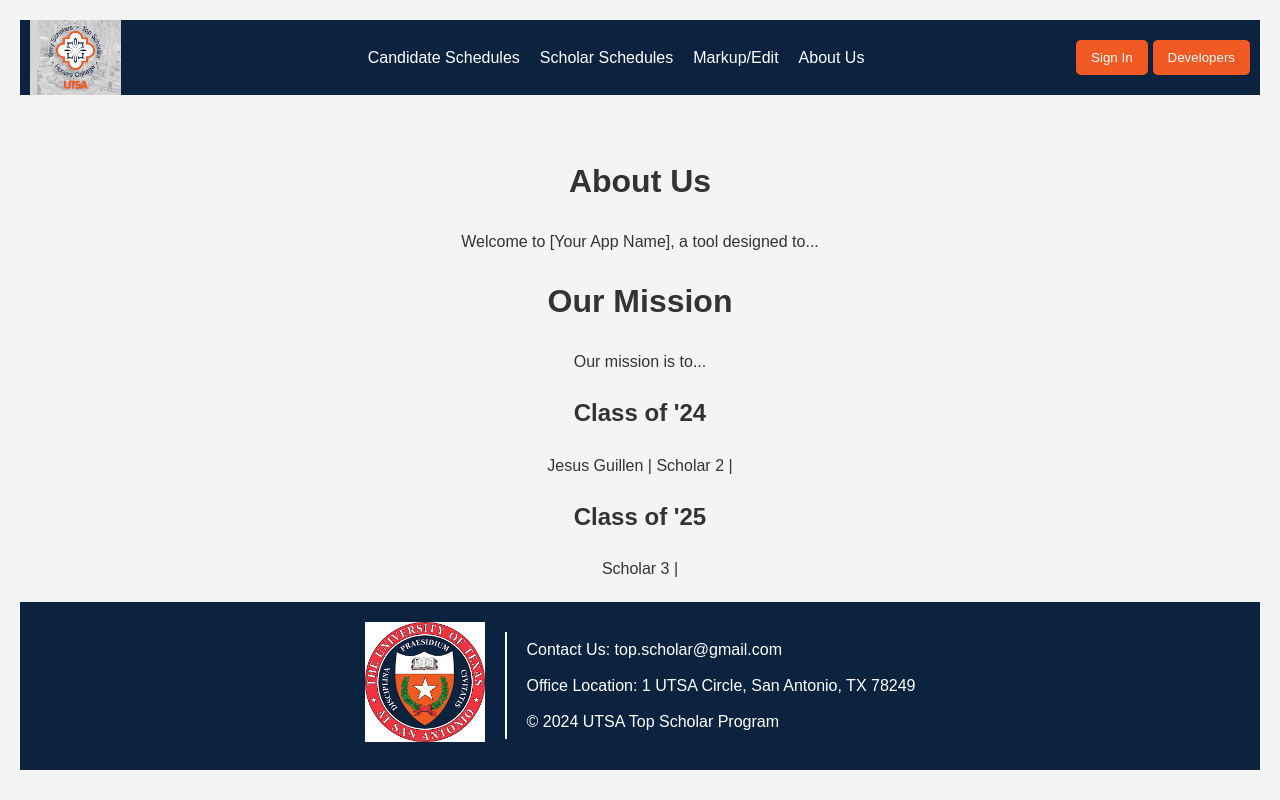
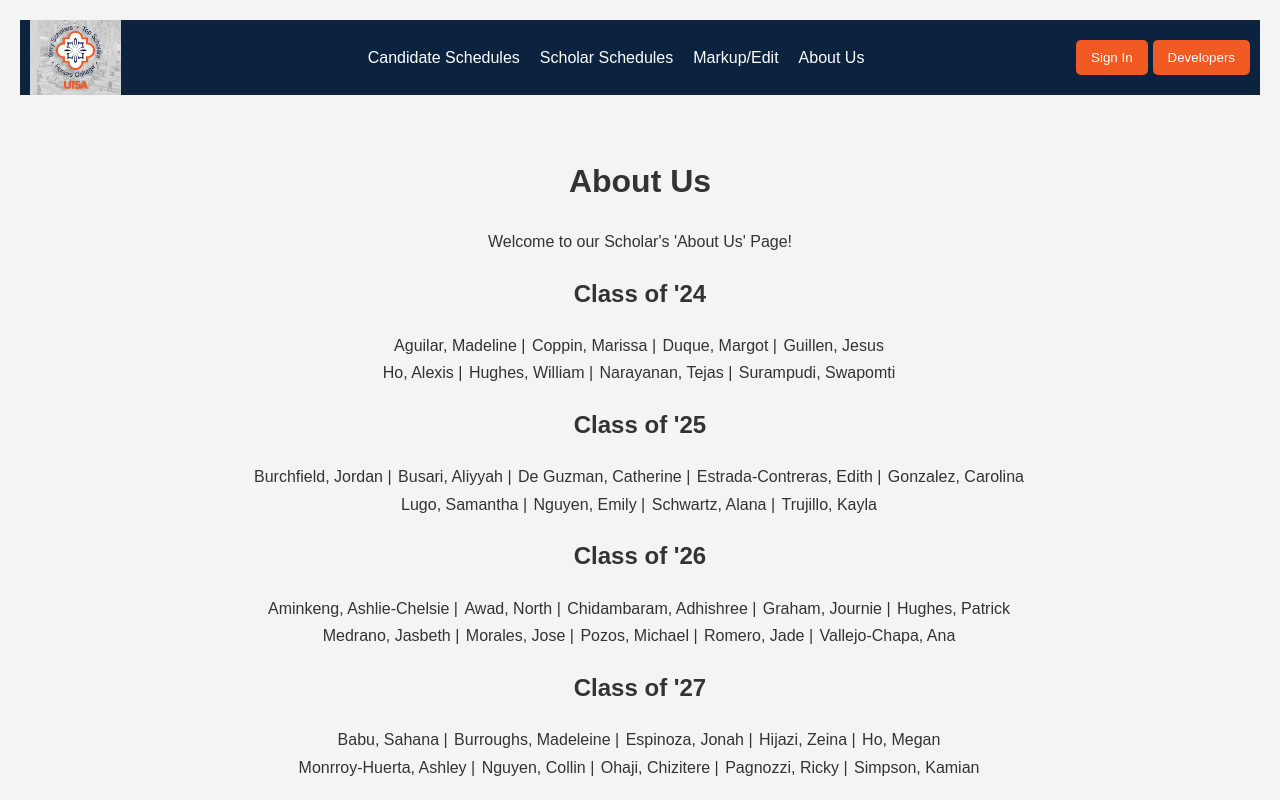
Before and after one commit to jesus-guillen02/test-scheduling, a React (Create React App) app: page /about in a window 1280 px wide. Shown: the top 800 px of the page. Built offline with nearby package versions, Linux system fonts and the light colour scheme; no server answers.

Commit message:
Changes to the About Us

```diff
--- a/src/pages/AboutUs.css
+++ b/src/pages/AboutUs.css
@@ -2,5 +2,10 @@
     padding: 20px;
     text-align: center;
   }
-
-  /* Style this page to provide information about your team and application */
+.scholar-line {
+    margin-bottom: 2px; /* Space between the two lines */
+  }
+.scholar-link {
+    margin-right: 2px;
+    white-space: nowrap;
+  }
--- a/src/pages/AboutUs.js
+++ b/src/pages/AboutUs.js
@@ -4,32 +4,52 @@ import './AboutUs.css';
 
 function AboutUs() {
   const scholarsByYear = {
-    '2024': [{ name: 'Jesus Guillen', id: '1' }, { name: ' Scholar 2', id: '2' }],
-    '2025': [{ name: 'Scholar 3', id: '3' }],
+    '2024': [{ name: 'Aguilar, Madeline', id: '1' }, { name: ' Coppin, Marissa', id: '2' }, { name: ' Duque, Margot', id: '3' }, { name: ' Guillen, Jesus', id: '4' }, { name: ' Ho, Alexis', id: '5' } ,{ name: ' Hughes, William', id: '6' }, { name: ' Narayanan, Tejas', id: '7' }, { name: ' Surampudi, Swapomti', id: '8' }],
+    '2025': [{ name: 'Burchfield, Jordan', id: '9' }, { name: ' Busari, Aliyyah', id: '10' }, { name: ' De Guzman, Catherine', id: '11' }, { name: ' Estrada-Contreras, Edith', id: '12' }, { name: ' Gonzalez, Carolina', id: '13' }, { name: ' Lugo, Samantha', id: '14' }, { name: ' Nguyen, Emily', id: '15' }, { name: ' Schwartz, Alana', id: '16' }, { name: ' Trujillo, Kayla', id: '17' }],
+    '2026': [{ name: 'Aminkeng, Ashlie-Chelsie', id: '18' }, { name: ' Awad, North', id: '19' }, { name: ' Chidambaram, Adhishree', id: '20' }, { name: ' Graham, Journie', id: '21' }, { name: ' Hughes, Patrick', id: '22' }, { name: ' Medrano, Jasbeth', id: '23' }, { name: ' Morales, Jose', id: '24' }, { name: ' Pozos, Michael', id: '25' }, { name: ' Romero, Jade', id: '26' }, { name: ' Vallejo-Chapa, Ana', id: '27' }],
+    '2027': [{ name: 'Babu, Sahana', id: '28' }, { name: ' Burroughs, Madeleine', id: '29' }, { name: ' Espinoza, Jonah', id: '30' }, { name: ' Hijazi, Zeina', id: '31' }, { name: ' Ho, Megan', id: '32' }, { name: ' Monrroy-Huerta, Ashley', id: '33' }, { name: ' Nguyen, Collin', id: '34' }, { name: ' Ohaji, Chizitere', id: '35' }, { name: ' Pagnozzi, Ricky', id: '36' }, { name: ' Simpson, Kamian', id: '37' }],
     // More scholars grouped by year...
   };
 
-  const renderScholars = (year) => (
-    <div>
-      <h2>Class of '{year.substring(2)}</h2>
-      <div>
-        {scholarsByYear[year].map(scholar => (
-          <Link key={scholar.id} to={`/scholar/${scholar.id}`}>
-            {scholar.name} |
+  const renderScholars = (year) => {
+    const totalScholars = scholarsByYear[year].length;
+    // Define the split point, more on the top line
+    const splitPoint = Math.ceil(totalScholars * 0.5); // Adjust the ratio as needed
+
+    const topLineScholars = scholarsByYear[year].slice(0, splitPoint);
+    const bottomLineScholars = scholarsByYear[year].slice(splitPoint);
+
+    const renderLine = (scholars) => (
+      <div className="scholar-line">
+        {scholars.map((scholar, index) => (
+          <Link key={scholar.id} to={`/scholar/${scholar.id}`} className="scholar-link">
+            {scholar.name}{index < scholars.length - 1 ? ' | ' : ''}
           </Link>
         ))}
       </div>
-    </div>
-  );
+    );
+
+    return (
+      <div>
+        <h2>Class of '{year.substring(2)}</h2>
+        {renderLine(topLineScholars)}
+        {renderLine(bottomLineScholars)}
+      </div>
+    );
+  };
+
+
 
   return (
     <div className="aboutUs">
       <h1>About Us</h1>
-      <p>Welcome to [Your App Name], a tool designed to...</p>
+      <p>Welcome to our Scholar's 'About Us' Page!</p>
+      {Object.keys(scholarsByYear).map(year => renderScholars(year))}
       <h1>Our Mission</h1>
-      <p>Our mission is to...</p>
+      <p>The Top Scholar Program and the UTSA Honors College provide a unique educational experience for academically talented students. Our students join our community from across Texas, the United States, and all over the world. They are diverse in thought and share a commitment to excellence. The Honors College is open to students from all academic disciplines and currently has 2,000+ students. We welcome students from all backgrounds into our community. Through our curriculum, special programs, and academic counseling, we help students reimagine their horizons so that they exceed their own expectations. We believe that students succeed when they are well-rounded, and our curriculum lets them customize their learning inside and outside of the classroom in six areas: Service, Professional Development, Intellectual Achievement and Research, Cultural Exploration, Engaged Living, and Skill Development (S.P.I.C.E.S.).
+      By making Honors a place where knowledge comes alive to solve problems, we develop talented, committed students who will contribute to the intellectual, economic, and social capital of San Antonio and the State of Texas. The experiences that the Honors College creates yield jobs, a robust and multigenerational landscape of leaders, and broader political and civic participation. As much as we coach students toward academic and career success, our ethos stresses that students are honorable, equitable, resilient, benevolent, and supportive (H.E.R.B.S.).
+      In this section of our site, you’ll meet our staff and our community partners and learn about what we stand for as an Honors Community.</p>
       {/* Static content */}
-      {Object.keys(scholarsByYear).map(year => renderScholars(year))}
       {/* Social media links or other contact information */}
     </div>
   );
```
Also changed, not shown: src/pages/AboutUsDynamicLayout.css (added, +16 -0 lines), src/pages/AboutUsDynamicLayout.js (added, +35 -0 lines), src/pages/AboutUsScholar.js (deleted, +0 -31 lines), src/pages/AboutUsScholar.css (deleted).
